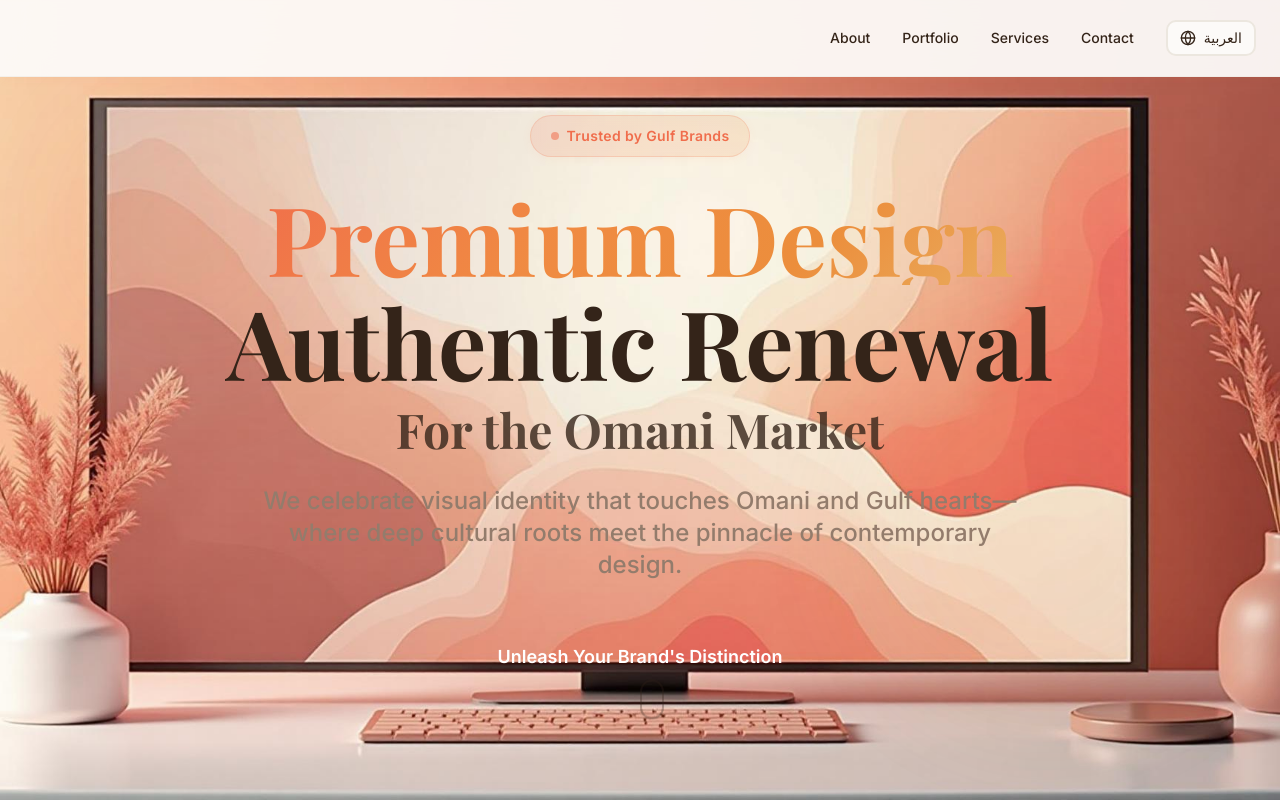
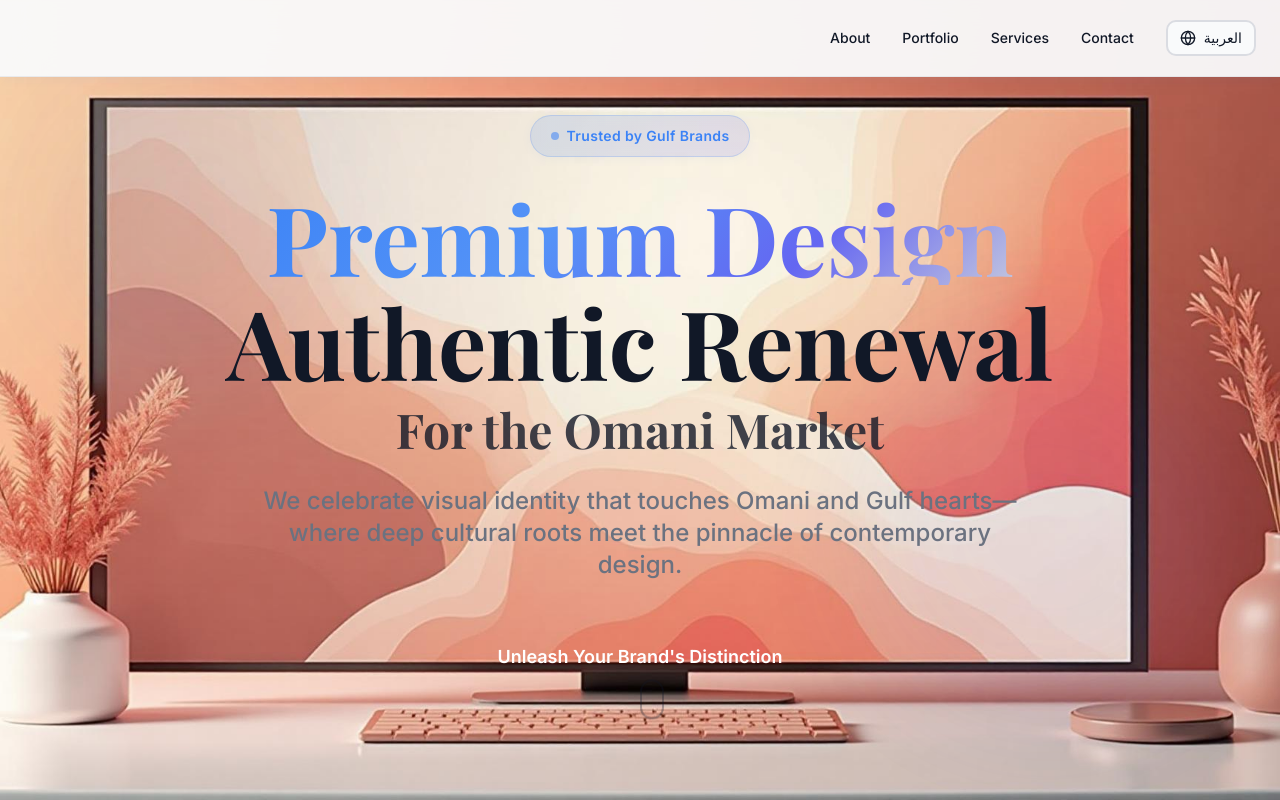
Before and after one commit to Rani-Ghazi/Rani-Design-Portfolio, a React (Vite) app: page / in a window 1280 px wide. Shown: the top 800 px of the page. Built offline with nearby package versions, Linux system fonts and the light colour scheme; the HTML template or start-up script is replaced by a standard one.

Commit message:
Update color palette

```diff
--- a/src/index.css
+++ b/src/index.css
@@ -8,54 +8,54 @@ All colors MUST be HSL.
 
 @layer base {
   :root {
-    --background: 30 35% 98%;
-    --foreground: 25 35% 15%;
+    --background: 210 20% 98%;
+    --foreground: 220 39% 11%;
 
     --card: 0 0% 100%;
-    --card-foreground: 25 35% 15%;
+    --card-foreground: 220 39% 11%;
 
     --popover: 0 0% 100%;
-    --popover-foreground: 25 35% 15%;
+    --popover-foreground: 220 39% 11%;
 
-    --primary: 12 85% 62%;
+    --primary: 217 91% 60%;
     --primary-foreground: 0 0% 100%;
-    --primary-light: 12 85% 72%;
-    --primary-dark: 12 85% 52%;
+    --primary-light: 217 91% 70%;
+    --primary-dark: 217 91% 50%;
 
-    --secondary: 35 45% 94%;
-    --secondary-foreground: 25 35% 15%;
+    --secondary: 220 13% 84%;
+    --secondary-foreground: 220 39% 11%;
 
-    --muted: 35 30% 96%;
-    --muted-foreground: 25 15% 50%;
+    --muted: 220 13% 91%;
+    --muted-foreground: 220 9% 46%;
 
-    --accent: 28 82% 58%;
+    --accent: 239 84% 67%;
     --accent-foreground: 0 0% 100%;
-    --accent-light: 28 82% 68%;
+    --accent-light: 239 84% 77%;
 
     --destructive: 0 84.2% 60.2%;
     --destructive-foreground: 0 0% 100%;
 
-    --border: 35 25% 90%;
-    --input: 35 25% 90%;
-    --ring: 12 85% 62%;
+    --border: 220 13% 87%;
+    --input: 220 13% 87%;
+    --ring: 217 91% 60%;
 
     --radius: 0.75rem;
 
     /* Gradients */
-    --gradient-primary: linear-gradient(135deg, hsl(12, 85%, 62%) 0%, hsl(28, 82%, 58%) 100%);
-    --gradient-warm: linear-gradient(120deg, hsl(12, 85%, 62%) 0%, hsl(25, 85%, 60%) 50%, hsl(35, 75%, 65%) 100%);
-    --gradient-subtle: linear-gradient(180deg, hsl(30, 35%, 98%) 0%, hsl(35, 45%, 94%) 100%);
-    --gradient-hero: linear-gradient(135deg, hsl(12, 85%, 62%) 0%, hsl(25, 85%, 60%) 40%, hsl(28, 82%, 58%) 70%, hsl(35, 75%, 65%) 100%);
-    --gradient-mesh: radial-gradient(at 0% 0%, hsl(12, 85%, 62%) 0px, transparent 50%), radial-gradient(at 100% 100%, hsl(28, 82%, 58%) 0px, transparent 50%);
+    --gradient-primary: linear-gradient(135deg, hsl(217, 91%, 60%) 0%, hsl(239, 84%, 67%) 100%);
+    --gradient-warm: linear-gradient(120deg, hsl(217, 91%, 60%) 0%, hsl(217, 91%, 65%) 50%, hsl(239, 84%, 67%) 100%);
+    --gradient-subtle: linear-gradient(180deg, hsl(210, 20%, 98%) 0%, hsl(220, 13%, 91%) 100%);
+    --gradient-hero: linear-gradient(135deg, hsl(217, 91%, 60%) 0%, hsl(217, 91%, 65%) 40%, hsl(239, 84%, 67%) 70%, hsl(220, 13%, 84%) 100%);
+    --gradient-mesh: radial-gradient(at 0% 0%, hsl(217, 91%, 60%) 0px, transparent 50%), radial-gradient(at 100% 100%, hsl(239, 84%, 67%) 0px, transparent 50%);
     --gradient-shine: linear-gradient(90deg, transparent 0%, hsl(0 0% 100% / 0.3) 50%, transparent 100%);
 
     /* Shadows */
-    --shadow-soft: 0 2px 12px -2px hsl(12 85% 62% / 0.08);
-    --shadow-medium: 0 8px 24px -4px hsl(12 85% 62% / 0.15);
-    --shadow-large: 0 16px 48px -8px hsl(12 85% 62% / 0.2);
-    --shadow-glow: 0 0 32px hsl(12 85% 62% / 0.3);
-    --shadow-glow-strong: 0 0 48px hsl(12 85% 62% / 0.4);
-    --shadow-elegant: 0 4px 16px -2px hsl(25 35% 15% / 0.06);
+    --shadow-soft: 0 2px 12px -2px hsl(217 91% 60% / 0.08);
+    --shadow-medium: 0 8px 24px -4px hsl(217 91% 60% / 0.15);
+    --shadow-large: 0 16px 48px -8px hsl(217 91% 60% / 0.2);
+    --shadow-glow: 0 0 32px hsl(217 91% 60% / 0.3);
+    --shadow-glow-strong: 0 0 48px hsl(217 91% 60% / 0.4);
+    --shadow-elegant: 0 4px 16px -2px hsl(220 39% 11% / 0.06);
 
     /* Animations */
     --transition-smooth: all 0.3s cubic-bezier(0.4, 0, 0.2, 1);
@@ -65,42 +65,42 @@ All colors MUST be HSL.
   }
 
   .dark {
-    --background: 25 35% 8%;
-    --foreground: 35 40% 96%;
+    --background: 220 39% 8%;
+    --foreground: 210 20% 96%;
 
-    --card: 25 30% 12%;
-    --card-foreground: 35 40% 96%;
+    --card: 220 35% 12%;
+    --card-foreground: 210 20% 96%;
 
-    --popover: 25 30% 12%;
-    --popover-foreground: 35 40% 96%;
+    --popover: 220 35% 12%;
+    --popover-foreground: 210 20% 96%;
 
-    --primary: 12 85% 68%;
+    --primary: 217 91% 65%;
     --primary-foreground: 0 0% 100%;
-    --primary-light: 12 85% 78%;
-    --primary-dark: 12 85% 58%;
+    --primary-light: 217 91% 75%;
+    --primary-dark: 217 91% 55%;
 
-    --secondary: 25 25% 16%;
-    --secondary-foreground: 35 40% 96%;
+    --secondary: 220 13% 20%;
+    --secondary-foreground: 210 20% 96%;
 
-    --muted: 25 25% 14%;
-    --muted-foreground: 35 20% 65%;
+    --muted: 220 13% 16%;
+    --muted-foreground: 220 9% 65%;
 
-    --accent: 28 82% 65%;
+    --accent: 239 84% 72%;
     --accent-foreground: 0 0% 100%;
-    --accent-light: 28 82% 75%;
+    --accent-light: 239 84% 82%;
 
     --destructive: 0 62.8% 50%;
     --destructive-foreground: 0 0% 100%;
 
-    --border: 25 25% 18%;
-    --input: 25 25% 18%;
-    --ring: 12 85% 68%;
+    --border: 220 13% 22%;
+    --input: 220 13% 22%;
+    --ring: 217 91% 65%;
 
     --shadow-soft: 0 2px 12px -2px hsl(0 0% 0% / 0.3);
     --shadow-medium: 0 8px 24px -4px hsl(0 0% 0% / 0.4);
     --shadow-large: 0 16px 48px -8px hsl(0 0% 0% / 0.5);
-    --shadow-glow: 0 0 32px hsl(12 85% 68% / 0.4);
-    --shadow-glow-strong: 0 0 48px hsl(12 85% 68% / 0.5);
+    --shadow-glow: 0 0 32px hsl(217 91% 65% / 0.4);
+    --shadow-glow-strong: 0 0 48px hsl(217 91% 65% / 0.5);
     --shadow-elegant: 0 4px 16px -2px hsl(0 0% 0% / 0.2);
   }
 }
```
